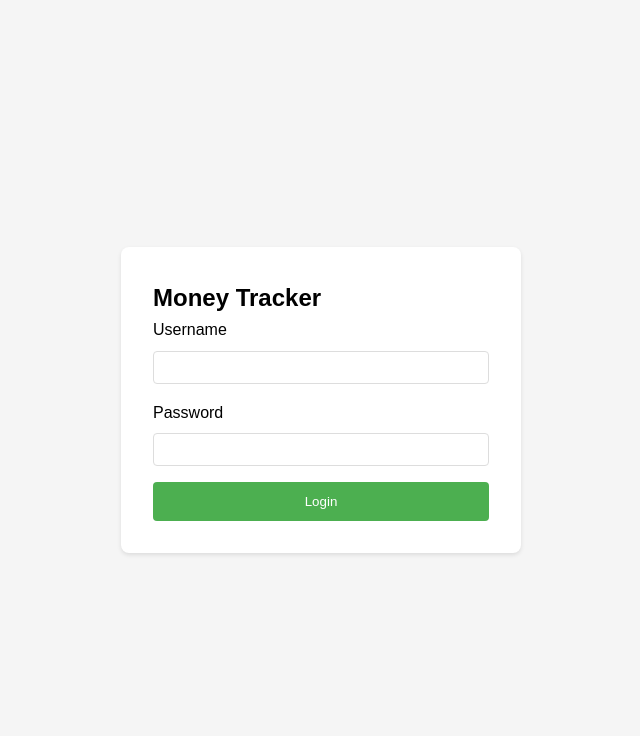
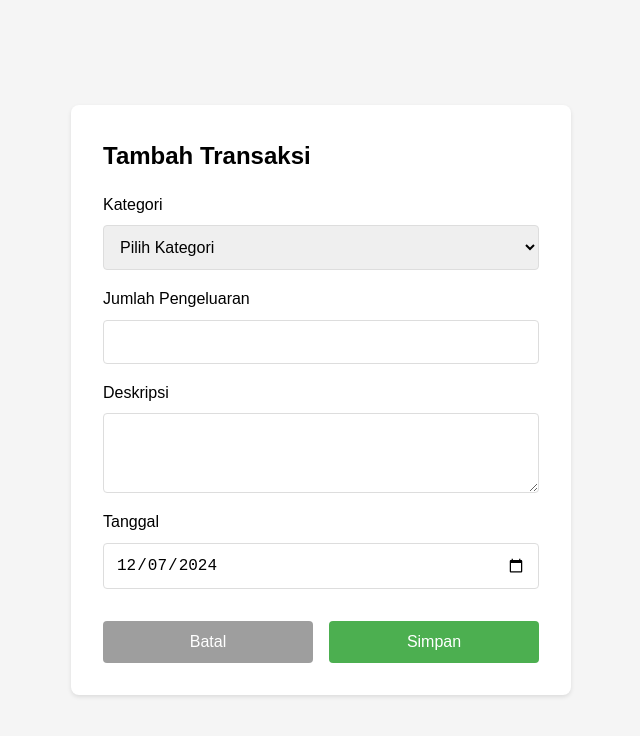
Before and after one commit to ebenhaezer19/money-tracker, a Vue app in the folder frontend/: page /transaction in a window 1280 px wide. Before the commit this address led to /. Shown: the top 736 px of the page, without its empty margins (319-959 px from the left). Built offline with nearby package versions, Linux system fonts and the light colour scheme; sample sign-in values are in the browser's storage.

Commit message:
landing page and login mockdb

```diff
--- a/frontend/src/App.vue
+++ b/frontend/src/App.vue
@@ -1,5 +1,9 @@
 <template>
-  <router-view></router-view>
+  <router-view v-slot="{ Component }">
+    <transition name="fade" mode="out-in">
+      <component :is="Component" />
+    </transition>
+  </router-view>
 </template>
 
 <style>
@@ -13,4 +17,14 @@ body {
   font-family: Arial, sans-serif;
   line-height: 1.6;
 }
+
+.fade-enter-active,
+.fade-leave-active {
+  transition: opacity 0.3s ease;
+}
+
+.fade-enter-from,
+.fade-leave-to {
+  opacity: 0;
+}
 </style>
--- a/frontend/src/stores/auth.js
+++ b/frontend/src/stores/auth.js
@@ -1,5 +1,12 @@
 import { defineStore } from 'pinia'
-import axios from 'axios'
+// Hapus import axios karena tidak digunakan untuk sementara
+// import axios from 'axios'
+
+// Hardcoded credentials untuk testing
+const VALID_CREDENTIALS = {
+  username: 'admin',
+  password: 'admin123'
+}
 
 export const useAuthStore = defineStore('auth', {
   state: () => ({
@@ -9,30 +16,40 @@ export const useAuthStore = defineStore('auth', {
 
   actions: {
     async login(username, password) {
-      try {
-        const response = await axios.post('/api/auth/login', {
-          username,
-          password
-        })
-        this.user = response.data
+      // Simulasi API call
+      await new Promise(resolve => setTimeout(resolve, 500))
+
+      // Validasi sederhana
+      if (username === VALID_CREDENTIALS.username &&
+          password === VALID_CREDENTIALS.password) {
+        const userData = {
+          id_user: '1',
+          username: username,
+          role: 'admin'
+        }
+        this.user = userData
         this.isAuthenticated = true
-        localStorage.setItem('user', JSON.stringify(response.data))
-        return response.data
-      } catch (error) {
-        throw error
+        localStorage.setItem('user', JSON.stringify(userData))
+        return userData
+      } else {
+        throw new Error('Username atau password salah')
       }
     },
 
     async logout() {
-      try {
-        await axios.post('/api/auth/logout', {
-          userId: this.user?.id_user
-        })
-        this.user = null
-        this.isAuthenticated = false
-        localStorage.removeItem('user')
-      } catch (error) {
-        throw error
+      // Simulasi API call
+      await new Promise(resolve => setTimeout(resolve, 300))
+
+      this.user = null
+      this.isAuthenticated = false
+      localStorage.removeItem('user')
+    },
+
+    checkAuth() {
+      const userData = localStorage.getItem('user')
+      if (userData) {
+        this.user = JSON.parse(userData)
+        this.isAuthenticated = true
       }
     }
   }
--- /dev/null
+++ b/frontend/src/stores/initAuth.js
@@ -0,0 +1,6 @@
+import { useAuthStore } from './auth'
+
+export function initAuth() {
+  const authStore = useAuthStore()
+  authStore.checkAuth()
+}
--- a/frontend/src/stores/transaction.js
+++ b/frontend/src/stores/transaction.js
@@ -1,5 +1,30 @@
 import { defineStore } from 'pinia'
-import axios from 'axios'
+
+// Data dummy untuk testing
+const DUMMY_CATEGORIES = [
+  { id_category: '1', title: 'Makanan' },
+  { id_category: '2', title: 'Transport' },
+  { id_category: '3', title: 'Belanja' }
+]
+
+const DUMMY_TRANSACTIONS = [
+  {
+    id_transaction: '1',
+    id_category: '1',
+    amount: 50000,
+    description: 'Makan siang',
+    timestamp: '2024-03-20',
+    isOverBudget: false
+  },
+  {
+    id_transaction: '2',
+    id_category: '2',
+    amount: 200000,
+    description: 'Bensin',
+    timestamp: '2024-03-19',
+    isOverBudget: true
+  }
+]
 
 export const useTransactionStore = defineStore('transaction', {
   state: () => ({
@@ -9,71 +34,82 @@ export const useTransactionStore = defineStore('transaction', {
 
   actions: {
     async fetchTransactions(filters = {}) {
-      try {
-        const response = await axios.get('/api/transactions', { params: filters })
-        this.transactions = response.data
-        return response.data
-      } catch (error) {
-        throw error
+      // Simulasi delay
+      await new Promise(resolve => setTimeout(resolve, 300))
+
+      // Filter data dummy
+      let filtered = [...DUMMY_TRANSACTIONS]
+
+      if (filters.categoryId) {
+        filtered = filtered.filter(t => t.id_category === filters.categoryId)
       }
+
+      if (filters.dateBegin) {
+        filtered = filtered.filter(t => t.timestamp >= filters.dateBegin)
+      }
+
+      if (filters.dateEnd) {
+        filtered = filtered.filter(t => t.timestamp <= filters.dateEnd)
+      }
+
+      this.transactions = filtered
+      return filtered
     },
 
     async addTransaction(transactionData) {
-      try {
-        const response = await axios.post('/api/transactions', transactionData)
-        this.transactions.push(response.data)
-        return response.data
-      } catch (error) {
-        throw error
+      await new Promise(resolve => setTimeout(resolve, 300))
+
+      const newTransaction = {
+        id_transaction: Date.now().toString(),
+        ...transactionData,
+        isOverBudget: Math.random() > 0.7
       }
+
+      this.transactions.push(newTransaction)
+      return newTransaction
     },
 
     async editTransaction(transactionId, updates) {
-      try {
-        const response = await axios.put(`/api/transactions/${transactionId}`, updates)
+      await new Promise(resolve => setTimeout(resolve, 300))
+
       const index = this.transactions.findIndex(t => t.id_transaction === transactionId)
       if (index !== -1) {
-          this.transactions[index] = response.data
+        this.transactions[index] = {
+          ...this.transactions[index],
+          ...updates
         }
-        return response.data
-      } catch (error) {
-        throw error
+        return this.transactions[index]
       }
+      throw new Error('Transaction not found')
     },
 
     async fetchCategories() {
-      try {
-        const response = await axios.get('/api/categories')
-        this.categories = response.data
-        return response.data
-      } catch (error) {
-        throw error
-      }
+      await new Promise(resolve => setTimeout(resolve, 300))
+      this.categories = DUMMY_CATEGORIES
+      return DUMMY_CATEGORIES
     },
 
     async editCategory(categoryId, updates) {
-      try {
-        const response = await axios.put(`/api/categories/${categoryId}`, updates)
+      await new Promise(resolve => setTimeout(resolve, 300))
+
       const index = this.categories.findIndex(c => c.id_category === categoryId)
       if (index !== -1) {
-          this.categories[index] = response.data
+        this.categories[index] = {
+          ...this.categories[index],
+          ...updates
         }
-        return response.data
-      } catch (error) {
-        throw error
+        return this.categories[index]
       }
+      throw new Error('Category not found')
     },
 
     async hideCategory(categoryId) {
-      try {
-        await axios.put(`/api/categories/${categoryId}/hide`)
+      await new Promise(resolve => setTimeout(resolve, 300))
+
       const index = this.categories.findIndex(c => c.id_category === categoryId)
       if (index !== -1) {
         this.categories[index].hidden = true
       }
-      } catch (error) {
-        throw error
-      }
     }
   }
 })
--- a/frontend/src/views/LoginPage.vue
+++ b/frontend/src/views/LoginPage.vue
@@ -9,26 +9,49 @@
             type="text"
             id="username"
             v-model="username"
+            :disabled="isLoading"
             required
+            autocomplete="username"
           />
         </div>
 
         <div class="form-group">
           <label for="password">Password</label>
-          <input
-            type="password"
-            id="password"
-            v-model="password"
-            required
-          />
+          <div class="password-input">
+            <input
+              :type="showPassword ? 'text' : 'password'"
+              id="password"
+              v-model="password"
+              :disabled="isLoading"
+              required
+              autocomplete="current-password"
+            />
+            <button
+              type="button"
+              class="toggle-password"
+              @click="showPassword = !showPassword"
+            >
+              {{ showPassword ? '🙈' : '👁️' }}
+            </button>
+          </div>
         </div>
 
-        <button type="submit" class="login-button" :disabled="isLoading">
+        <button
+          type="submit"
+          class="login-button"
+          :disabled="isLoading || !isValid"
+        >
           {{ isLoading ? 'Loading...' : 'Login' }}
         </button>
 
         <div v-if="error" class="error-message">
           {{ error }}
+        </div>
+
+        <div class="login-help">
+          <p>Demo credentials:</p>
+          <p>Username: admin</p>
+          <p>Password: admin123</p>
         </div>
       </form>
     </div>
@@ -45,7 +68,13 @@ export default {
       username: '',
       password: '',
       error: '',
-      isLoading: false
+      isLoading: false,
+      showPassword: false
+    }
+  },
+  computed: {
+    isValid() {
+      return this.username.length > 0 && this.password.length > 0
     }
   },
   methods: {
@@ -58,7 +87,7 @@ export default {
         await authStore.login(this.username, this.password)
         this.$router.push('/workspace')
       } catch (err) {
-        this.error = err.response?.data?.message || 'Login gagal. Silakan coba lagi.'
+        this.error = err.message || 'Login gagal. Silakan coba lagi.'
       } finally {
         this.isLoading = false
       }
@@ -121,4 +150,37 @@ input {
   color: red;
   text-align: center;
 }
+
+.password-input {
+  position: relative;
+  display: flex;
+  align-items: center;
+}
+
+.toggle-password {
+  position: absolute;
+  right: 10px;
+  background: none;
+  border: none;
+  cursor: pointer;
+  padding: 5px;
+}
+
+.login-help {
+  margin-top: 1rem;
+  padding-top: 1rem;
+  border-top: 1px solid #eee;
+  font-size: 0.9rem;
+  color: #666;
+}
+
+input:disabled {
+  background-color: #f5f5f5;
+  cursor: not-allowed;
+}
+
+.login-button:disabled {
+  background-color: #ccc;
+  cursor: not-allowed;
+}
 </style>
--- a/frontend/src/views/TransactionForm.vue
+++ b/frontend/src/views/TransactionForm.vue
@@ -11,18 +11,23 @@
             v-model="form.category"
             required
           >
-            <option value="A">Kategori A</option>
-            <option value="B">Kategori B</option>
-            <option value="C">Kategori C</option>
+            <option value="">Pilih Kategori</option>
+            <option v-for="category in categories"
+                    :key="category.id_category"
+                    :value="category.id_category">
+              {{ category.title }}
+            </option>
           </select>
         </div>
 
         <div class="form-group">
-          <label for="amount">Jumlah</label>
+          <label for="amount">Jumlah Pengeluaran</label>
           <input
             type="number"
             id="amount"
             v-model="form.amount"
+            min="0"
+            step="1000"
             required
           />
         </div>
@@ -33,6 +38,7 @@
             id="description"
             v-model="form.description"
             rows="3"
+            maxlength="128"
           ></textarea>
         </div>
 
@@ -50,8 +56,8 @@
           <button type="button" @click="$router.push('/workspace')" class="cancel-button">
             Batal
           </button>
-          <button type="submit" class="save-button">
-            {{ isEdit ? 'Update' : 'Simpan' }}
+          <button type="submit" class="save-button" :disabled="isLoading">
+            {{ isLoading ? 'Menyimpan...' : (isEdit ? 'Update' : 'Simpan') }}
           </button>
         </div>
       </form>
@@ -60,6 +66,8 @@
 </template>
 
 <script>
+import { useTransactionStore } from '../stores/transaction'
+
 export default {
   name: 'TransactionForm',
   data() {
@@ -68,23 +76,63 @@ export default {
         category: '',
         amount: '',
         description: '',
-        date: ''
+        date: new Date().toISOString().split('T')[0]
       },
-      isEdit: false
+      isEdit: false,
+      isLoading: false
     }
   },
-  created() {
+  computed: {
+    categories() {
+      return useTransactionStore().categories
+    }
+  },
+  async created() {
+    await useTransactionStore().fetchCategories()
+
     const id = this.$route.query.id
     if (id) {
       this.isEdit = true
+      this.loadTransaction(id)
     }
   },
   methods: {
+    async loadTransaction(id) {
+      try {
+        const transaction = this.transactions.find(t => t.id_transaction === id)
+        if (transaction) {
+          this.form = {
+            category: transaction.id_category,
+            amount: transaction.amount,
+            description: transaction.description,
+            date: new Date(transaction.timestamp).toISOString().split('T')[0]
+          }
+        }
+      } catch (error) {
+        console.error('Error loading transaction:', error)
+      }
+    },
     async handleSubmit() {
+      this.isLoading = true
       try {
+        const store = useTransactionStore()
+        const data = {
+          ...this.form,
+          amount: Number(this.form.amount)
+        }
+
+        if (this.isEdit) {
+          await store.editTransaction(this.$route.query.id, data)
+        } else {
+          await store.addTransaction(data)
+        }
+
         this.$router.push('/workspace')
-      } catch (err) {
-        alert('Terjadi kesalahan. Silakan coba lagi.')
+      } catch (error) {
+        console.error('Error saving transaction:', error)
+        alert('Gagal menyimpan transaksi. Silakan coba lagi.')
+      } finally {
+        this.isLoading = false
       }
     }
   }
@@ -92,5 +140,75 @@ export default {
 </script>
 
 <style scoped>
-/* Style yang sudah ada tetap sama */
+.form-container {
+  min-height: 100vh;
+  display: flex;
+  align-items: center;
+  justify-content: center;
+  padding: 1rem;
+  background-color: #f5f5f5;
+}
+
+.form-card {
+  background: white;
+  padding: 2rem;
+  border-radius: 8px;
+  box-shadow: 0 2px 4px rgba(0, 0, 0, 0.1);
+  width: 100%;
+  max-width: 500px;
+}
+
+.transaction-form {
+  display: flex;
+  flex-direction: column;
+  gap: 1rem;
+  margin-top: 1rem;
+}
+
+.form-group {
+  display: flex;
+  flex-direction: column;
+  gap: 0.5rem;
+}
+
+input, select, textarea {
+  padding: 0.75rem;
+  border: 1px solid #ddd;
+  border-radius: 4px;
+  font-size: 1rem;
+}
+
+textarea {
+  resize: vertical;
+}
+
+.button-group {
+  display: flex;
+  gap: 1rem;
+  margin-top: 1rem;
+}
+
+.save-button, .cancel-button {
+  padding: 0.75rem 1.5rem;
+  border: none;
+  border-radius: 4px;
+  cursor: pointer;
+  font-size: 1rem;
+  flex: 1;
+}
+
+.save-button {
+  background-color: #4CAF50;
+  color: white;
+}
+
+.save-button:disabled {
+  background-color: #ccc;
+  cursor: not-allowed;
+}
+
+.cancel-button {
+  background-color: #9e9e9e;
+  color: white;
+}
 </style>
```
Also changed, not shown: frontend/package.json (+3 -17 lines), frontend/src/main.js (+7 -0 lines), frontend/src/router/index.js (+6 -2 lines), frontend/vue.config.js (+0 -8 lines), frontend/.eslintrc.js (added), 1 other file (tests, documents, lock files or other folders). Lines whose indentation alone changed are shown as unchanged.
